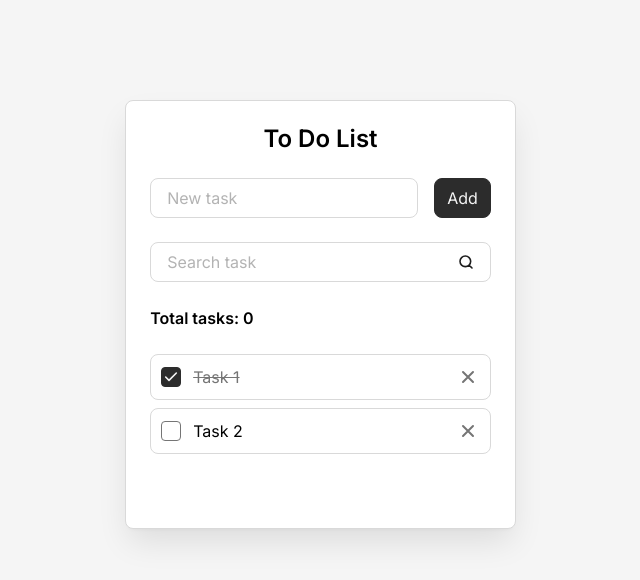
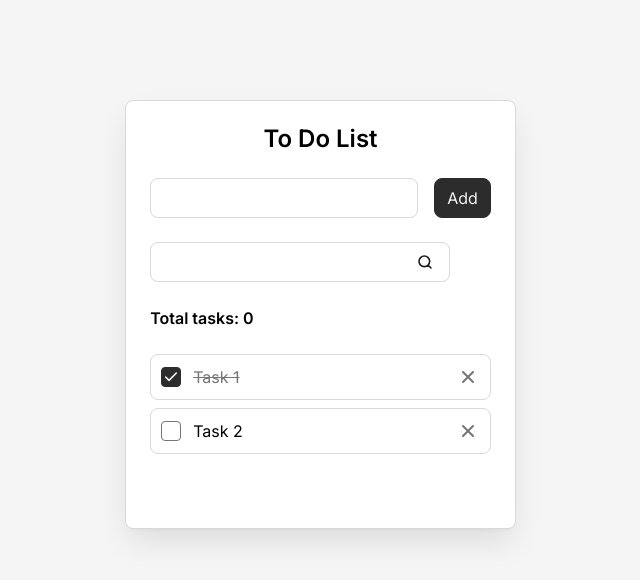
Before and after one commit to mrGolbya/learn-react, a React (Vite) app in the folder todo-react/: page / in a window 1280 px wide. Shown: the top 580 px of the page, without its empty margins (312-952 px from the left). Built offline with nearby package versions, Linux system fonts and the light colour scheme.

Commit message:
feat: добавил пропсы для компонента Field

```diff
--- a/todo-react/src/App.jsx
+++ b/todo-react/src/App.jsx
@@ -2,7 +2,7 @@ import Todo from "./components/Todo"
 
 const App = () => {
   return (
-    <Todo />
+      <Todo />
   )
 }
 
--- a/todo-react/src/components/AddTaskForm.jsx
+++ b/todo-react/src/components/AddTaskForm.jsx
@@ -4,7 +4,11 @@ import Field from "./Field";
 const AddTaskForm = () => {
   return (
     <form className="todo__form">
-      <Field />
+      <Field
+        className="todo__field"
+        labal="New task title"
+        id="new-task"
+      />
       <Button />
     </form>
   );
--- a/todo-react/src/components/Field.jsx
+++ b/todo-react/src/components/Field.jsx
@@ -1,18 +1,25 @@
-const Field = () => {
+const Field = (props) => {
+  const{
+    className = '',
+    id,
+    label,
+    type = 'text',
+  } = props
   return (
     <div>
-      <div className="todo__field field">
+      <div className={`field ${className}`}>
           <label
             className="field__label"
-            htmlFor="new-task"
+            htmlFor={id}
           >
-            New task
+            {label}
           </label>
           <input
             className="field__input"
-            id="new-task"
+            id={id}
             placeholder=" "
             autoComplete="off"
+            type={type}
           />
         </div>
     </div>
--- a/todo-react/src/components/SearchTaskForm.jsx
+++ b/todo-react/src/components/SearchTaskForm.jsx
@@ -1,21 +1,14 @@
+import Field from "./Field";
+
 const SearchTaskForm = () => {
   return (
     <form className="todo__form">
-        <div className="todo__field field">
-          <label
-            className="field__label"
-            htmlFor="search-task"
-          >
-            Search task
-          </label>
-          <input
-            className="field__input"
-            id="search-task"
-            placeholder=" "
-            autoComplete="off"
-            type="search"
-          />
-        </div>
+        <Field
+          className="todo__field"
+          labal="Search task"
+          id="search-task"
+          type="search"
+        />
       </form>
   );
 };
--- a/todo-react/src/components/TodoItem.jsx
+++ b/todo-react/src/components/TodoItem.jsx
@@ -1,4 +1,6 @@
-const TodoItem = () => {
+const TodoItem = ({title, isDone}) => {
+
+
   return (
     <li className="todo__item todo-item">
       <input
--- a/todo-react/src/components/TodoList.jsx
+++ b/todo-react/src/components/TodoList.jsx
@@ -9,7 +9,7 @@ const TodoList = () => {
 
   return(
     <ul className="todo__list">
-        <TodoItem />
+        <TodoItem title = 'купить молоко' isDone={false}/>
         <li className="todo__item todo-item">
           <input
             className="todo-item__checkbox"
```
